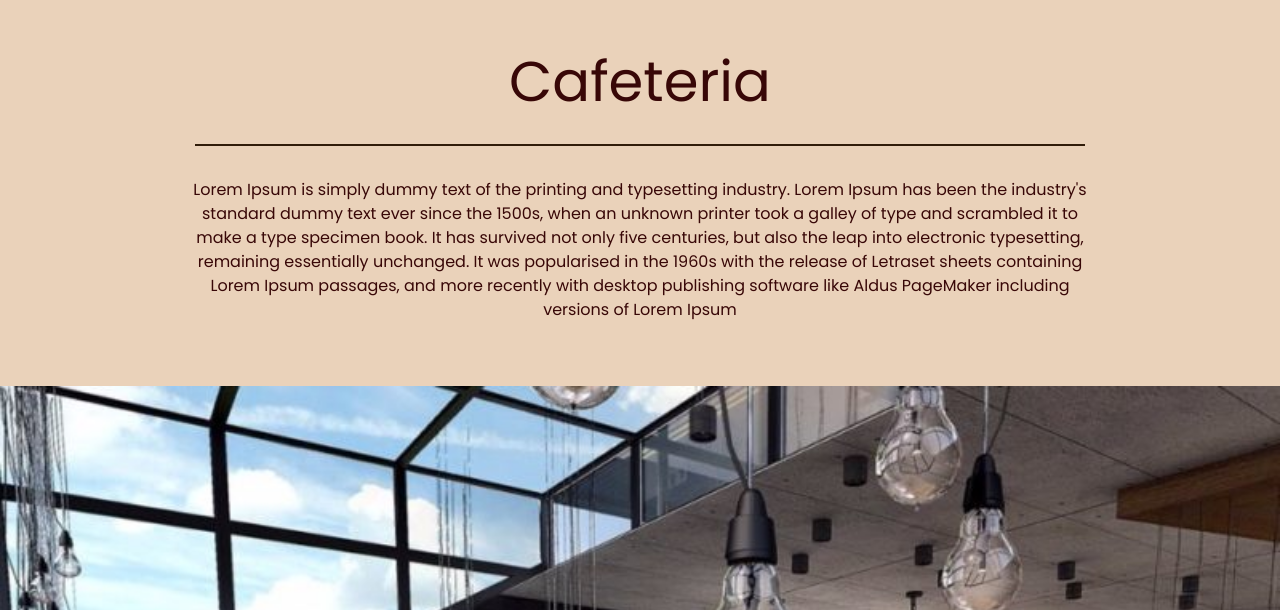
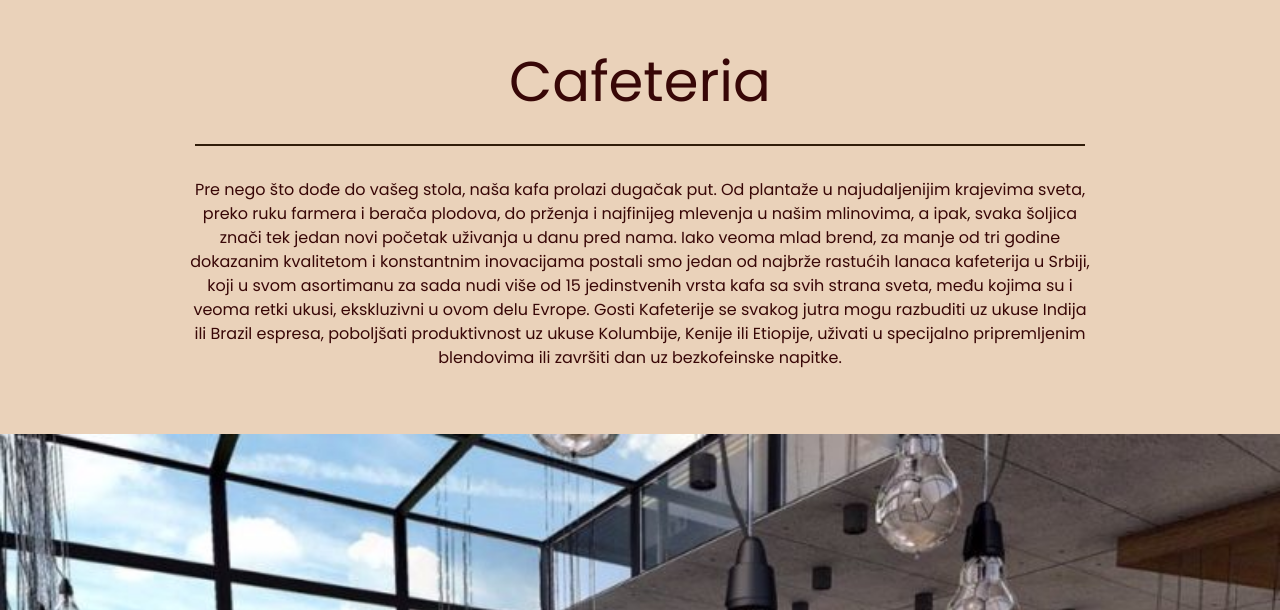
Before and after one commit to emapiric/cafeteria, a PHP site: page / in a window 1280 px wide. Shown: the part 65-675 px from the top of the page. Run offline with PHP 8.4, Linux system fonts and the light colour scheme.

Commit message:
description

```diff
--- a/index.php
+++ b/index.php
@@ -43,7 +43,13 @@
             <hr>
             <div class="col-12">
                 <p>
-                Lorem Ipsum is simply dummy text of the printing and typesetting industry. Lorem Ipsum has been the industry's standard dummy text ever since the 1500s, when an unknown printer took a galley of type and scrambled it to make a type specimen book. It has survived not only five centuries, but also the leap into electronic typesetting, remaining essentially unchanged. It was popularised in the 1960s with the release of Letraset sheets containing Lorem Ipsum passages, and more recently with desktop publishing software like Aldus PageMaker including versions of Lorem Ipsum
+                Pre nego što dođe do vašeg stola, naša kafa prolazi dugačak put. Od plantaže u najudaljenijim krajevima sveta, preko ruku farmera i berača plodova, do prženja i najfinijeg mlevenja u našim mlinovima, a ipak, svaka šoljica znači tek jedan novi početak uživanja u danu pred nama.
+
+Iako veoma mlad brend, za manje od tri godine dokazanim kvalitetom i konstantnim inovacijama postali smo jedan od najbrže rastućih lanaca kafeterija u Srbiji, koji u svom asortimanu za sada nudi više od 15 jedinstvenih vrsta kafa sa svih strana sveta, među kojima su i veoma retki ukusi, ekskluzivni u ovom delu Evrope.
+
+Gosti Kafeterije se svakog jutra mogu razbuditi uz ukuse Indija ili Brazil espresa, poboljšati produktivnost uz ukuse Kolumbije, Kenije ili Etiopije, uživati u specijalno pripremljenim blendovima ili završiti dan uz bezkofeinske napitke.
+
+
                 </p>
             </div>
         </div>
```
